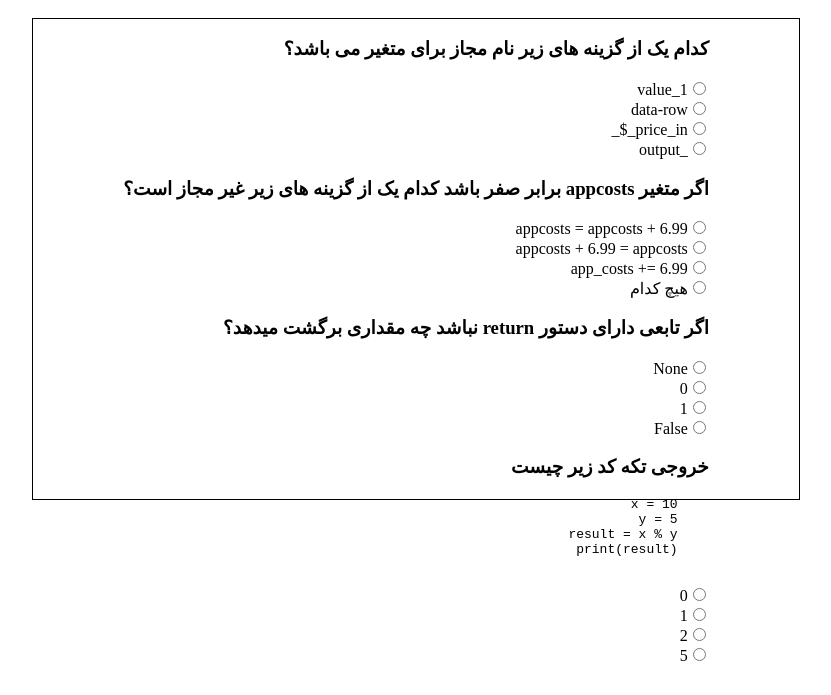
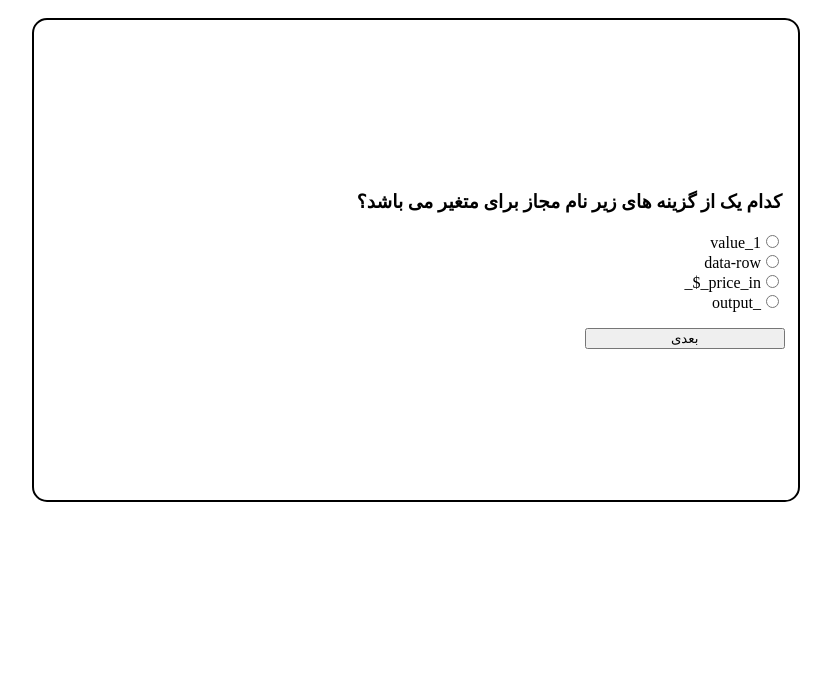
Before and after one commit to ostadsgo/pyquiz, a website: page index.html in a window 1280 px wide. Shown: the part 105-800 px from the top of the page, without its empty margins (224-1055 px from the left). Drawn offline with Linux system fonts and the light colour scheme.

Commit message:
Cycle through each question.

```diff
--- a/app.js
+++ b/app.js
@@ -1,8 +1,7 @@
-
-
-var question = "<div class='question'>"
+let all_questions = [];
 var q_index = 0;
 for (const q of questions) {
+  let question = "<div class='question'>"
   question += `<h3>${q.title}</h3>`
   if (q.code) {
     question += `<code><pre>${q.code}</pre></code>`
@@ -15,7 +14,18 @@ for (const q of questions) {
   question += opts;
   q_index ++;
   question += "</div>"
+  all_questions.push(question);
 }
 
+let index = 0;
 qs = document.getElementById("questions");
-qs.innerHTML = question;
+qs.innerHTML = all_questions[index++];
+
+nextBtn = document.getElementById("next_btn");
+nextBtn.addEventListener("click", () => {
+  qs = document.getElementById("questions");
+  qs.innerHTML = all_questions[index++];
+  if (index > all_questions.length) {
+    nextBtn.disabled = true;
+  }
+});
--- a/index.html
+++ b/index.html
@@ -14,7 +14,19 @@
         justify-content: center;
         align-items: top;
         height: 60vh;
-        border: 1px solid black;
+        border: 2px solid black;
+        border-radius: 15px;
+        flex-direction: column;
+        gap: 1em;
+      }
+
+      #questions {
+        margin-right: 1em;
+      }
+
+      #next_btn {
+        width: 15em;
+        margin-right: 1em;
       }
     </style>
     <script type="text/javascript" src="questions.js" defer></script>
@@ -26,6 +38,7 @@
     <div class="quiz-container">
       <div id="questions">
       </div>
+      <input type="button" value="بعدی" id="next_btn">
     </div> <!-- end of quiz-continer -->
   </body>
 </html>
```
